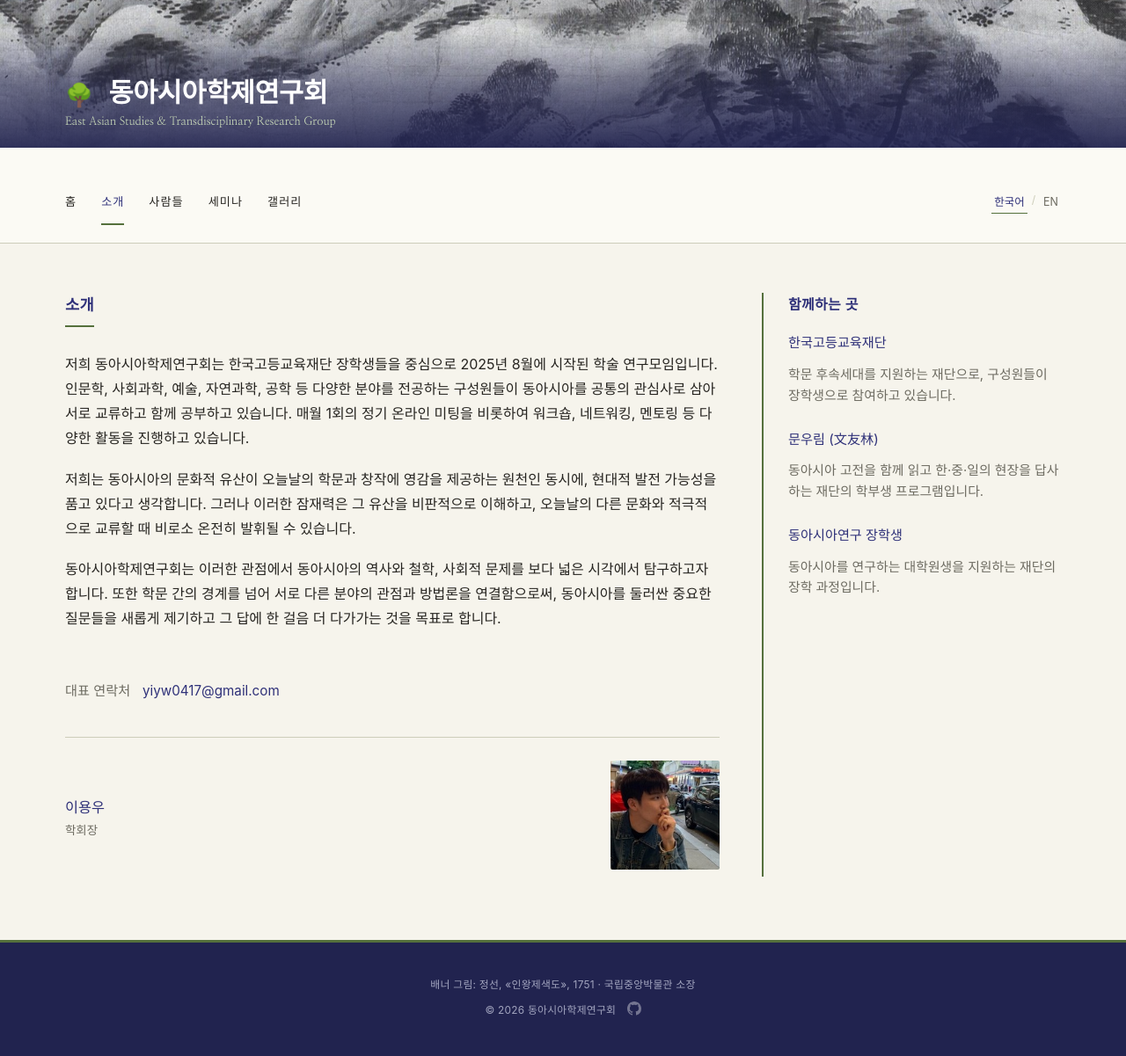
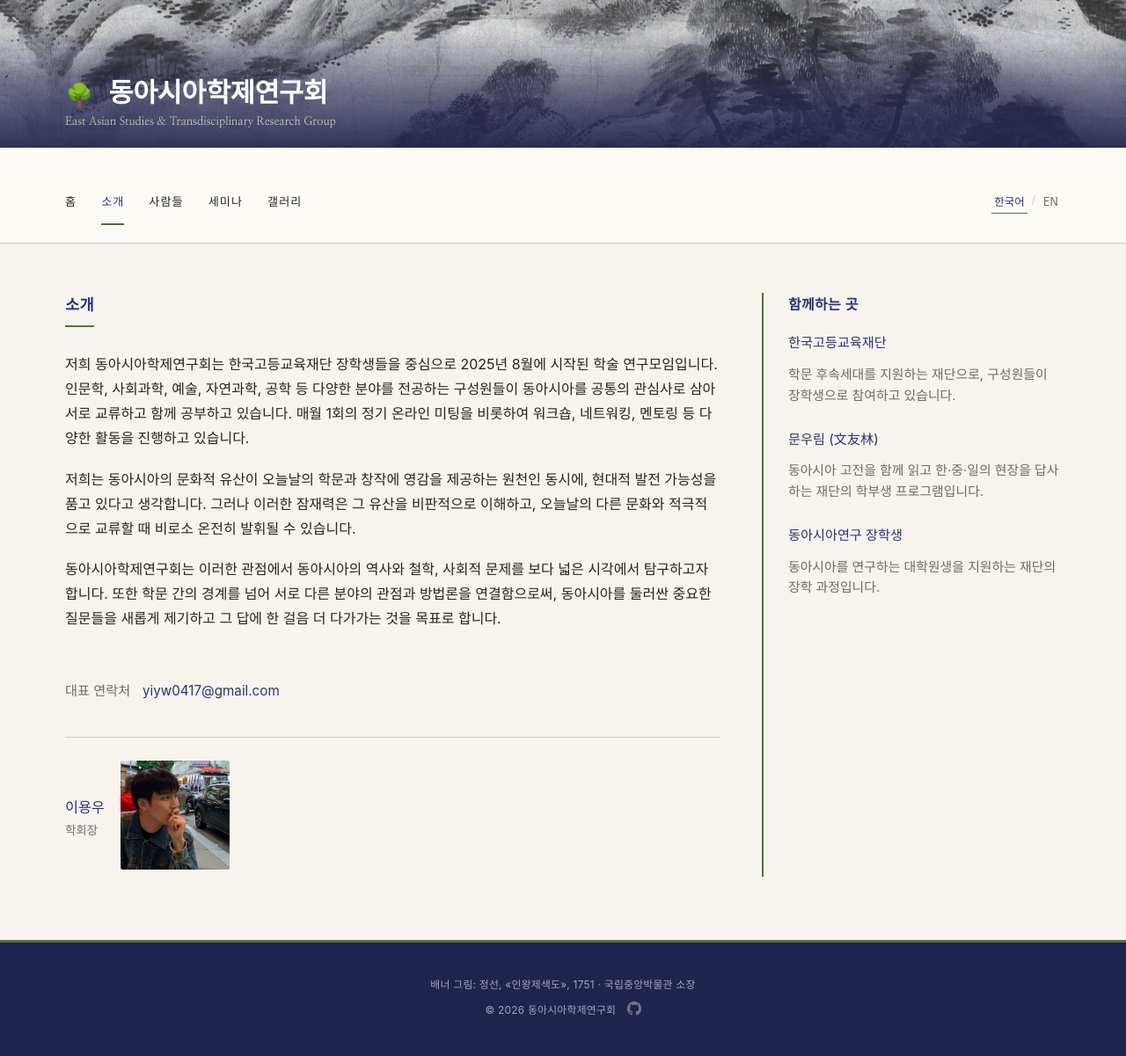
Before and after one commit to eastasia-interdisciplinary/eastasia-interdisciplinary.github.io, a Jekyll site: the page built from about.html, in a window 1280 px wide. Shown: the whole page at 88% size. Built offline with Jekyll 4.4.1, drawn with Linux system fonts in a browser that asks for light colours; some web fonts are replaced.

Commit message:
Close the gap between the signature and its photo
They were pushed to opposite ends of the column, which read as two
unrelated things rather than one signature.

Co-Authored-By: Claude Opus 5 (1M context) <noreply@anthropic.com>

```diff
--- a/assets/css/style.css
+++ b/assets/css/style.css
@@ -272,8 +272,7 @@ html[data-lang="en"] .i18n-ko { display: none; }
 .byline {
   display: flex;
   align-items: center;
-  justify-content: space-between;
-  gap: 1.5rem;
+  gap: 1.1rem;
   padding-top: 1.6rem;
   border-top: 1px solid var(--rule);
 }
```
